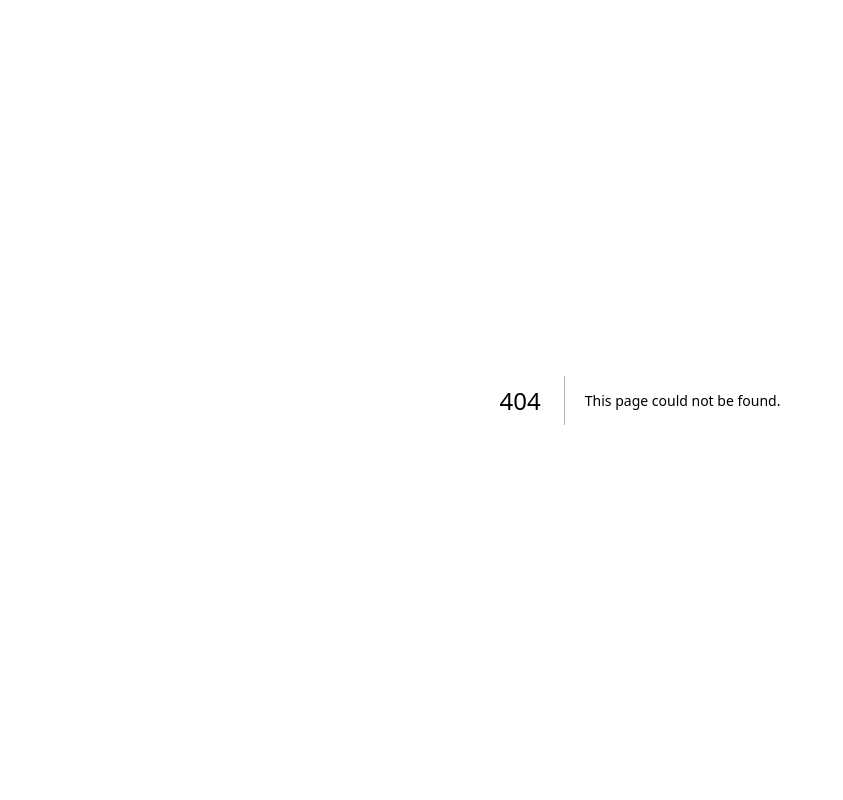
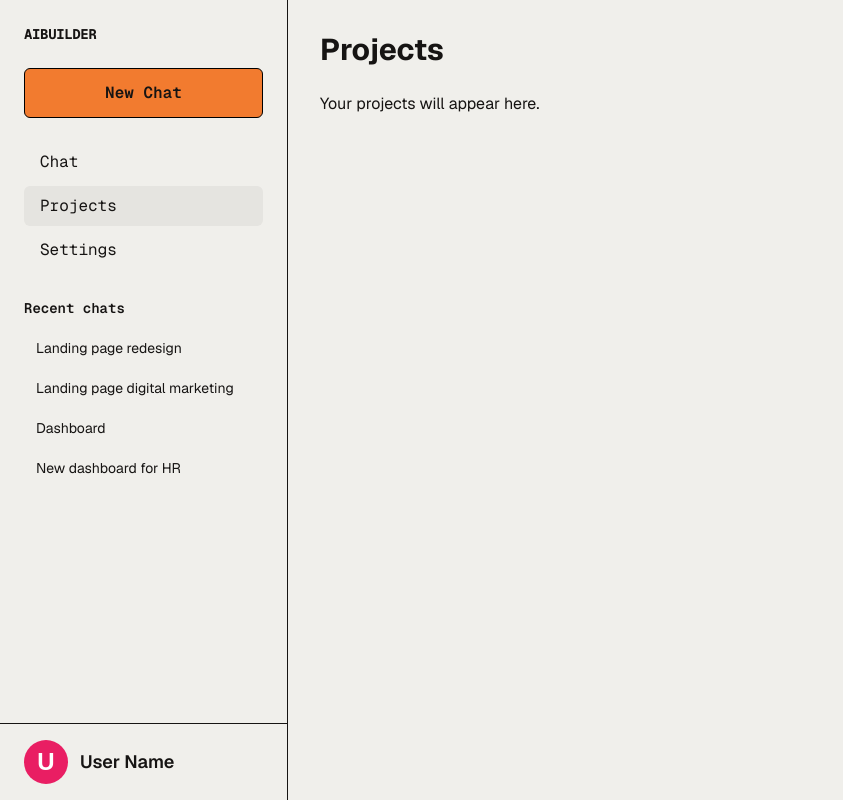
Before and after one commit to igorsoares0/pbuilder, a Next.js app: page /projects in a window 1280 px wide. Before the commit this address had no page. Shown: the whole page, without its empty margins (0-843 px from the left). Built offline with nearby package versions, Linux system fonts and the light colour scheme.

Commit message:
add dashboard page

```diff
--- /dev/null
+++ b/app/chat/page.tsx
@@ -0,0 +1,54 @@
+'use client';
+
+import { useSearchParams } from 'next/navigation';
+import { useEffect } from 'react';
+import { Header } from '@/components/layout/Header';
+import { Sidebar } from '@/components/layout/Sidebar';
+import { MainContent } from '@/components/layout/MainContent';
+import { ChatInput } from '@/components/sidebar/ChatInput';
+import { ThinkingProcess } from '@/components/sidebar/ThinkingProcess';
+import { UserInfo } from '@/components/sidebar/UserInfo';
+import { PreviewFrame } from '@/components/preview/PreviewFrame';
+import { PreviewToolbar } from '@/components/preview/PreviewToolbar';
+import { useGenerationStore } from '@/store';
+
+export default function ChatPage() {
+  const { generatedCode, startGeneration } = useGenerationStore();
+  const searchParams = useSearchParams();
+
+  useEffect(() => {
+    const prompt = searchParams.get('prompt');
+    if (prompt) {
+      startGeneration(prompt);
+    }
+  }, [searchParams, startGeneration]);
+
+  return (
+    <>
+      <Header />
+      <Sidebar>
+        {/* Content Area */}
+        <div className="flex-1 overflow-y-auto">
+          <ThinkingProcess />
+        </div>
+
+        {/* Chat Input */}
+        <ChatInput />
+
+        {/* User Info */}
+        <UserInfo />
+      </Sidebar>
+
+      <MainContent>
+        <div className="relative h-full">
+          <PreviewToolbar />
+          <div className="h-full p-8 pt-20">
+            <div className="h-full border-[1.4px] border-[#161413] bg-white rounded-sm overflow-hidden">
+              <PreviewFrame code={generatedCode || ''} />
+            </div>
+          </div>
+        </div>
+      </MainContent>
+    </>
+  );
+}
--- /dev/null
+++ b/app/dashboard/page.tsx
@@ -0,0 +1,65 @@
+'use client';
+
+import { useState, FormEvent } from 'react';
+import { DashboardSidebar } from '@/components/dashboard/DashboardSidebar';
+import { ArrowUpIcon } from '@/components/ui/Icons';
+import { useRouter } from 'next/navigation';
+
+export default function DashboardPage() {
+  const [input, setInput] = useState('');
+  const router = useRouter();
+
+  const handleSubmit = (e: FormEvent) => {
+    e.preventDefault();
+    if (!input.trim()) return;
+
+    // Redirect to chat with the prompt
+    router.push(`/chat?prompt=${encodeURIComponent(input)}`);
+  };
+
+  return (
+    <div className="min-h-screen bg-[#f0efeb]">
+      {/* Sidebar */}
+      <DashboardSidebar />
+
+      {/* Main Content */}
+      <main className="ml-72 min-h-screen flex flex-col">
+        {/* Header */}
+        <header className="flex items-center justify-end gap-4 px-8 py-6">
+          <button className="px-4 py-2 bg-[#f27b2f] border-[1.4px] border-black rounded-md font-semibold text-sm text-[#161413] hover:bg-[#e06a1f] transition-colors">
+            Upgrade
+          </button>
+          <span className="text-sm text-[#161413]" style={{ fontFamily: 'Geist, sans-serif' }}>
+            You have 80 credits.
+          </span>
+        </header>
+
+        {/* Content */}
+        <div className="flex-1 flex items-center justify-center px-8 pb-20">
+          <div className="w-full max-w-3xl">
+            <h1 className="text-4xl font-semibold text-center mb-12 text-[#161413]" style={{ fontFamily: 'Geist, sans-serif' }}>
+              What do you want to create?
+            </h1>
+
+            <form onSubmit={handleSubmit} className="relative">
+              <textarea
+                value={input}
+                onChange={(e) => setInput(e.target.value)}
+                placeholder="Ask to build something..."
+                className="w-full h-32 px-6 py-4 pb-16 bg-white border-[1.4px] border-[#161413] rounded-lg resize-none focus:outline-none focus:ring-2 focus:ring-[#f27b2f] text-base"
+                style={{ fontFamily: 'Geist Mono, monospace' }}
+              />
+              <button
+                type="submit"
+                disabled={!input.trim()}
+                className="absolute bottom-4 right-4 w-12 h-12 bg-[#f27b2f] border-[1.4px] border-black rounded-md flex items-center justify-center text-white hover:bg-[#e06a1f] transition-colors disabled:opacity-50 disabled:cursor-not-allowed"
+              >
+                <ArrowUpIcon className="w-6 h-6" />
+              </button>
+            </form>
+          </div>
+        </div>
+      </main>
+    </div>
+  );
+}
--- a/app/page.tsx
+++ b/app/page.tsx
@@ -1,44 +1,20 @@
 'use client';
 
-import { Header } from '@/components/layout/Header';
-import { Sidebar } from '@/components/layout/Sidebar';
-import { MainContent } from '@/components/layout/MainContent';
-import { ChatInput } from '@/components/sidebar/ChatInput';
-import { ThinkingProcess } from '@/components/sidebar/ThinkingProcess';
-import { UserInfo } from '@/components/sidebar/UserInfo';
-import { PreviewFrame } from '@/components/preview/PreviewFrame';
-import { PreviewToolbar } from '@/components/preview/PreviewToolbar';
-import { useGenerationStore } from '@/store';
+import { useEffect } from 'react';
+import { useRouter } from 'next/navigation';
 
 export default function HomePage() {
-  const { generatedCode } = useGenerationStore();
+  const router = useRouter();
+
+  useEffect(() => {
+    router.push('/dashboard');
+  }, [router]);
 
   return (
-    <>
-      <Header />
-      <Sidebar>
-        {/* Content Area */}
-        <div className="flex-1 overflow-y-auto">
-          <ThinkingProcess />
-        </div>
-
-        {/* Chat Input */}
-        <ChatInput />
-
-        {/* User Info */}
-        <UserInfo />
-      </Sidebar>
-
-      <MainContent>
-        <div className="relative h-full">
-          <PreviewToolbar />
-          <div className="h-full p-8 pt-20">
-            <div className="h-full border-[1.4px] border-[#161413] bg-white rounded-sm overflow-hidden">
-              <PreviewFrame code={generatedCode || ''} />
-            </div>
-          </div>
-        </div>
-      </MainContent>
-    </>
+    <div className="min-h-screen bg-[#f0efeb] flex items-center justify-center">
+      <p className="text-[#161413]" style={{ fontFamily: 'Geist Mono, monospace' }}>
+        Redirecting...
+      </p>
+    </div>
   );
 }
--- /dev/null
+++ b/app/projects/page.tsx
@@ -0,0 +1,20 @@
+'use client';
+
+import { DashboardSidebar } from '@/components/dashboard/DashboardSidebar';
+
+export default function ProjectsPage() {
+  return (
+    <div className="min-h-screen bg-[#f0efeb]">
+      <DashboardSidebar />
+
+      <main className="ml-72 min-h-screen p-8">
+        <h1 className="text-3xl font-bold mb-6 text-[#161413]" style={{ fontFamily: 'Geist, sans-serif' }}>
+          Projects
+        </h1>
+        <p className="text-[#161413]" style={{ fontFamily: 'Geist, sans-serif' }}>
+          Your projects will appear here.
+        </p>
+      </main>
+    </div>
+  );
+}
--- /dev/null
+++ b/app/settings/page.tsx
@@ -0,0 +1,20 @@
+'use client';
+
+import { DashboardSidebar } from '@/components/dashboard/DashboardSidebar';
+
+export default function SettingsPage() {
+  return (
+    <div className="min-h-screen bg-[#f0efeb]">
+      <DashboardSidebar />
+
+      <main className="ml-72 min-h-screen p-8">
+        <h1 className="text-3xl font-bold mb-6 text-[#161413]" style={{ fontFamily: 'Geist, sans-serif' }}>
+          Settings
+        </h1>
+        <p className="text-[#161413]" style={{ fontFamily: 'Geist, sans-serif' }}>
+          Your settings will appear here.
+        </p>
+      </main>
+    </div>
+  );
+}
--- /dev/null
+++ b/components/dashboard/DashboardSidebar.tsx
@@ -0,0 +1,91 @@
+'use client';
+
+import Link from 'next/link';
+import { usePathname } from 'next/navigation';
+
+export function DashboardSidebar() {
+  const pathname = usePathname();
+
+  const menuItems = [
+    { label: 'Chat', href: '/chat' },
+    { label: 'Projects', href: '/projects' },
+    { label: 'Settings', href: '/settings' },
+  ];
+
+  return (
+    <aside className="fixed top-0 left-0 bottom-0 w-72 bg-[#f0efeb] border-r border-[#161413] flex flex-col">
+      {/* Logo */}
+      <div className="p-6">
+        <h1 className="text-sm font-bold tracking-tight" style={{ fontFamily: 'Geist Mono, monospace' }}>
+          AIBUILDER
+        </h1>
+      </div>
+
+      {/* New Chat Button */}
+      <div className="px-6 mb-6">
+        <Link
+          href="/chat"
+          className="block w-full py-3 bg-[#f27b2f] border-[1.4px] border-black rounded-md text-center font-semibold text-[#161413] hover:bg-[#e06a1f] transition-colors"
+          style={{ fontFamily: 'Geist Mono, monospace' }}
+        >
+          New Chat
+        </Link>
+      </div>
+
+      {/* Navigation Menu */}
+      <nav className="px-6 mb-6">
+        {menuItems.map((item) => (
+          <Link
+            key={item.href}
+            href={item.href}
+            className={`block px-4 py-2 mb-1 rounded-md transition-colors ${
+              pathname === item.href
+                ? 'bg-[#e5e4e0] text-[#161413]'
+                : 'text-[#161413] hover:bg-[#e5e4e0]'
+            }`}
+            style={{ fontFamily: 'Geist Mono, monospace' }}
+          >
+            {item.label}
+          </Link>
+        ))}
+      </nav>
+
+      {/* Recent Chats */}
+      <div className="px-6 flex-1 overflow-y-auto">
+        <h3 className="text-sm font-semibold mb-3 text-[#161413]" style={{ fontFamily: 'Geist Mono, monospace' }}>
+          Recent chats
+        </h3>
+        <div className="space-y-1">
+          {[
+            'Landing page redesign',
+            'Landing page digital marketing',
+            'Dashboard',
+            'New dashboard for HR',
+          ].map((chat, index) => (
+            <button
+              key={index}
+              className="block w-full text-left px-3 py-2 text-sm text-[#161413] hover:bg-[#e5e4e0] rounded-md transition-colors"
+              style={{ fontFamily: 'Geist, sans-serif' }}
+            >
+              {chat}
+            </button>
+          ))}
+        </div>
+      </div>
+
+      {/* User Info */}
+      <div className="border-t border-[#161413] p-4 mt-auto">
+        <div className="flex items-center gap-3 px-2">
+          <div className="w-11 h-11 rounded-full bg-[#e91e63] flex items-center justify-center text-white font-bold text-2xl" style={{ fontFamily: 'Instrument Sans, sans-serif' }}>
+            U
+          </div>
+          <div className="flex-1 min-w-0">
+            <div className="font-semibold text-lg text-[#161413]" style={{ fontFamily: 'Geist, sans-serif' }}>
+              User Name
+            </div>
+          </div>
+        </div>
+      </div>
+    </aside>
+  );
+}
```
Also changed, not shown: .claude/settings.local.json, dashboard.png (added).
